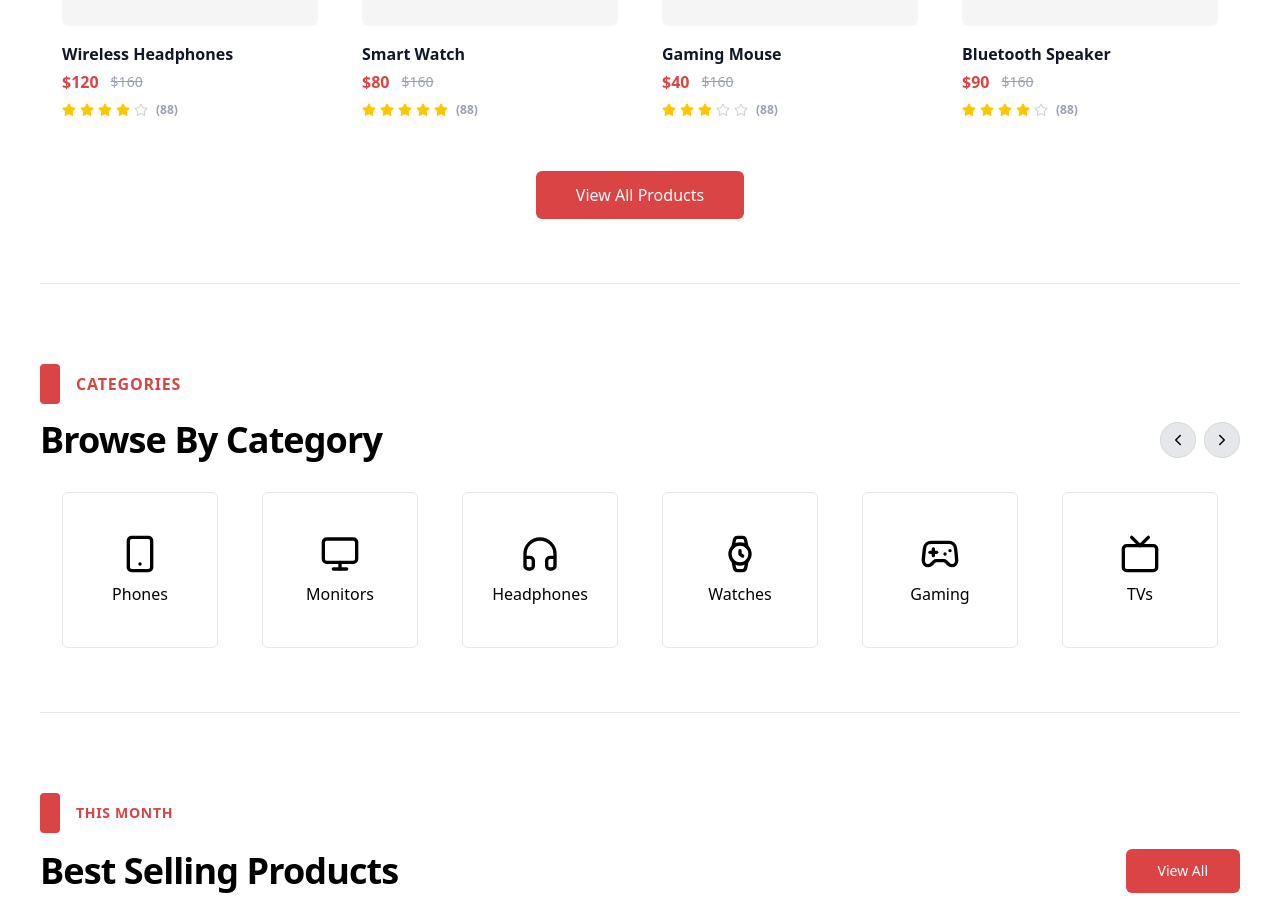
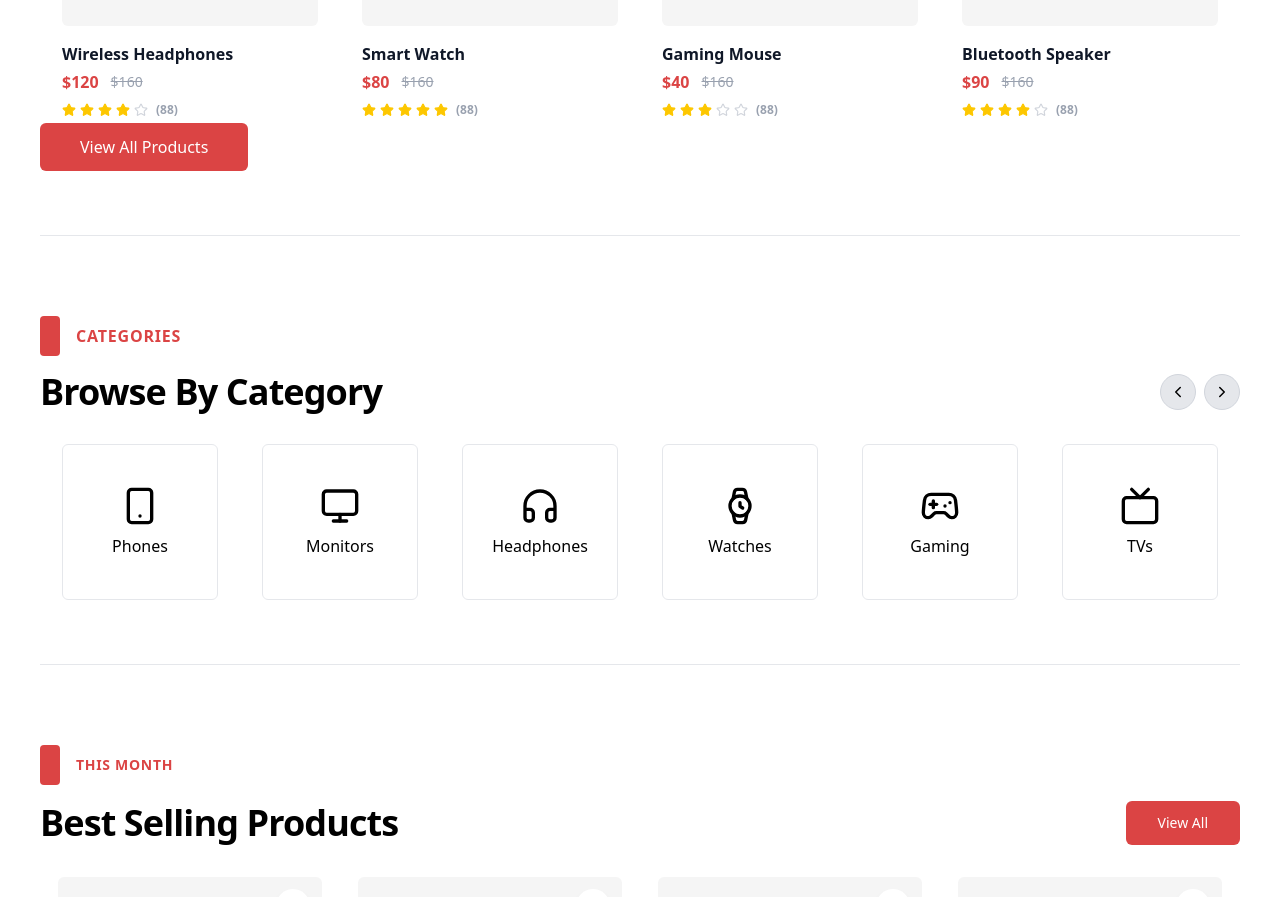
Before and after one commit to Bilal-Afzal-Bhatti/shopping-store, a React (Vite) app: page / in a window 1280 px wide. Shown: the part 940-1837 px from the top of the page. Built offline with nearby package versions, Linux system fonts and the light colour scheme.

Commit message:
UI CHANGES

```diff
--- a/src/components/flash_sales.tsx
+++ b/src/components/flash_sales.tsx
@@ -215,12 +215,12 @@ export default function Flash_sales() {
           </div>
         ))}
       </Slider>
-
-      <div className="  flex  justify-center mt-12">
-        <button className="bg-[#DB4444] text-white px-10 py-3 rounded-md font-medium hover:bg-[#c33d3d] transition-colors active:scale-95">
-          View All Products
-        </button>
-      </div>
+<button className="bg-[#DB4444] text-white px-10 py-3 rounded-md font-medium
+  hover:bg-[#c33d3d]
+  active:bg-[#a33333] active:scale-95
+  transition-colors outline-none">
+  View All Products
+</button>
 
       <Line color="bg-gray-200" width="w-full" height="h-[1px]" margin="mt-16" />
 
```
